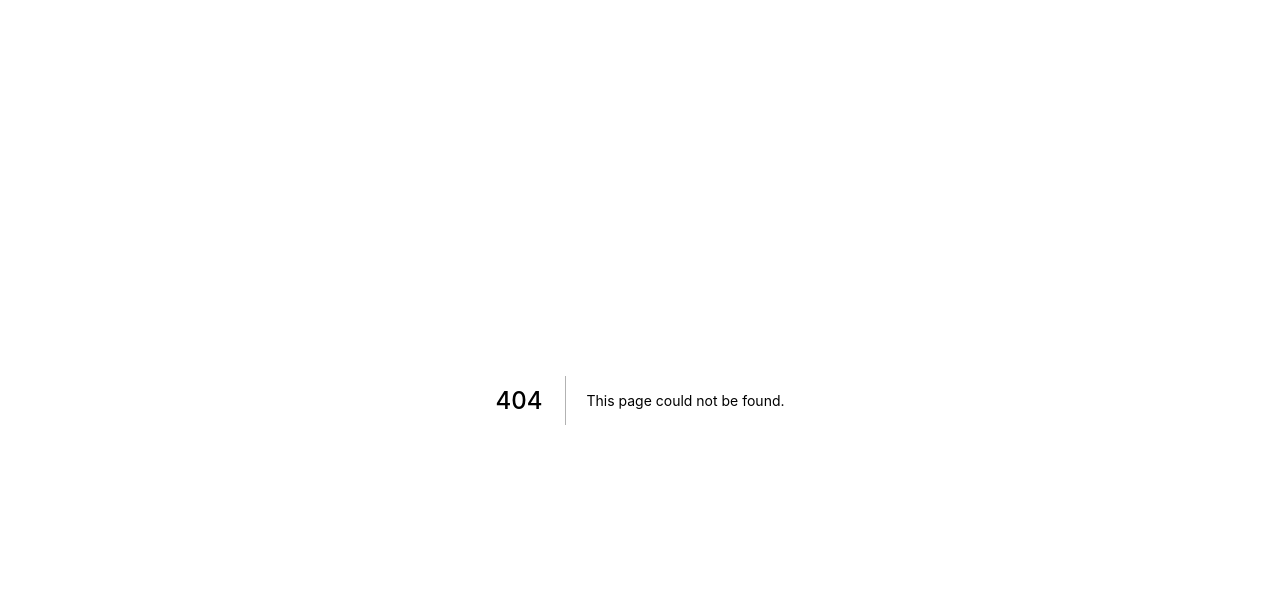
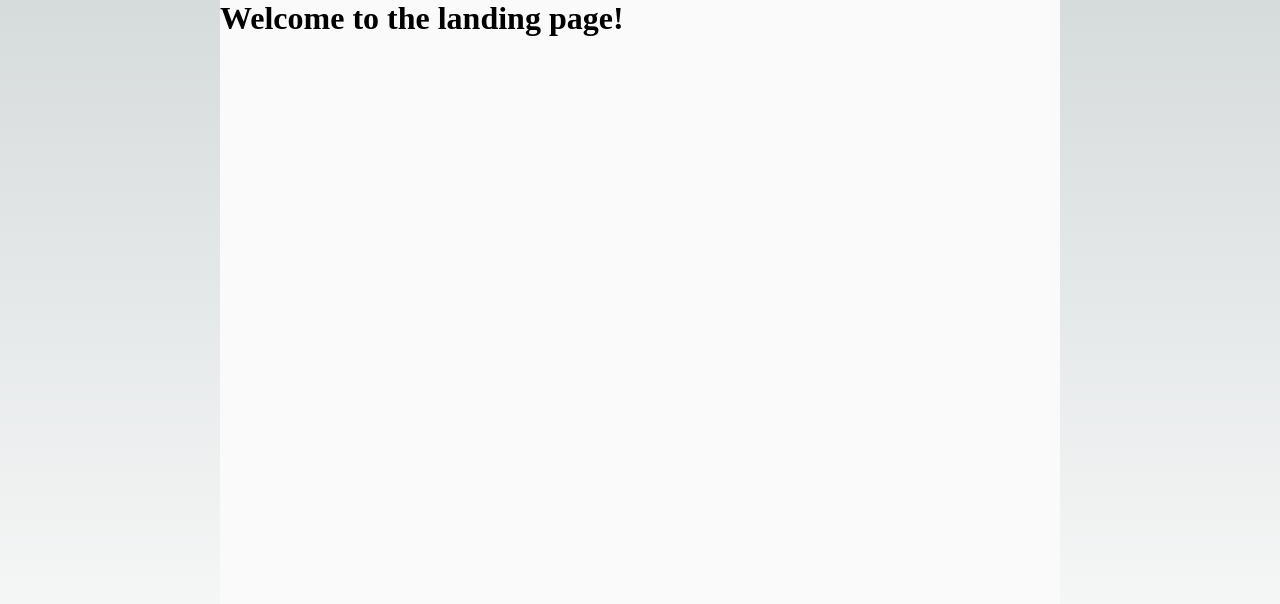
Before and after one commit to side-log/side-log-frontend, a Next.js app in the folder packages/scaffold/: page /landing in a window 1280 px wide. Before the commit this address had no page. Shown: the top 604 px of the page. Built offline with nearby package versions, Linux system fonts and the light colour scheme.

Commit message:
chore: add emotion

```diff
--- a/packages/scaffold/next.config.mjs
+++ b/packages/scaffold/next.config.mjs
@@ -1,10 +1,15 @@
-import withTmInitializer from 'next-transpile-modules'
+import withTmInitializer from "next-transpile-modules";
 
-const withTM = withTmInitializer(['@yeaaaah/shared'], { unstable_webpack5: true });
+const withTM = withTmInitializer(["@yeaaaah/shared"], {
+  unstable_webpack5: true,
+});
 
 /** @type {import('next').NextConfig} */
 const nextConfig = withTM({
   reactStrictMode: true,
+  compiler: {
+    emotion: true,
+  },
 });
 
 export default nextConfig;
--- a/packages/scaffold/package.json
+++ b/packages/scaffold/package.json
@@ -9,6 +9,9 @@
     "lint": "next lint"
   },
   "dependencies": {
+    "@emotion/css": "^11.13.4",
+    "@emotion/react": "^11.13.3",
+    "@emotion/styled": "^11.13.0",
     "@yeaaaah/shared": "workspace:^",
     "next": "12",
     "react": "^18.3.1",
--- /dev/null
+++ b/packages/scaffold/src/components/common/Container.tsx
@@ -0,0 +1,27 @@
+import styled from "@emotion/styled";
+import { css } from "@emotion/react";
+
+interface ContainerProps extends React.HTMLAttributes<HTMLDivElement> {
+  className?: string;
+  children: React.ReactNode;
+}
+
+export const Container = (props: ContainerProps) => {
+  const { children } = props;
+  return (
+    <div
+      css={css`
+        width: 100%;
+        height: 100vh;
+        max-width: 840px;
+        margin: 0 auto;
+        flex-direction: column;
+        justify-content: flex-start;
+        align-items: center;
+        background-color: #fafafa;
+      `}
+    >
+      {children}
+    </div>
+  );
+};
--- /dev/null
+++ b/packages/scaffold/src/pages/landing/index.tsx
@@ -0,0 +1,11 @@
+import { Container } from "@/components/common/Container";
+
+const Landing = () => {
+  return (
+    <Container>
+      <h1>Welcome to the landing page!</h1>
+    </Container>
+  );
+};
+
+export default Landing;
--- a/packages/scaffold/src/pages/randing/index.tsx
+++ /dev/null
@@ -1,3 +0,0 @@
-export default function Randing() {
-  return <p>되나</p>;
-}
--- a/packages/shared/package.json
+++ b/packages/shared/package.json
@@ -11,6 +11,9 @@
     "preview": "vite preview"
   },
   "dependencies": {
+    "@emotion/css": "^11.13.4",
+    "@emotion/react": "^11.13.3",
+    "@emotion/styled": "^11.13.0",
     "react": "^18.3.1",
     "react-dom": "^18.3.1"
   },
```
Also changed, not shown: packages/scaffold/tsconfig.json (+5 -16 lines), packages/scaffold/src/pages/landing/form.tsx (added), packages/scaffold/src/pages/landing/result.tsx (added), packages/scaffold/src/pages/landing/share.tsx (added), packages/scaffold/src/pages/landing/submit.tsx (added), 1 other file (tests, documents, lock files or other folders).
